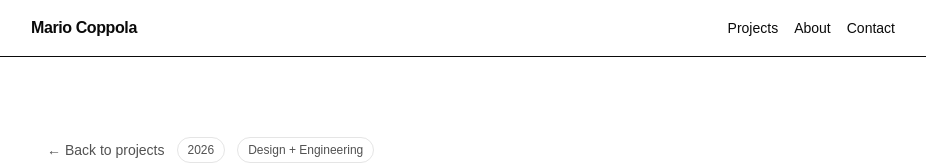
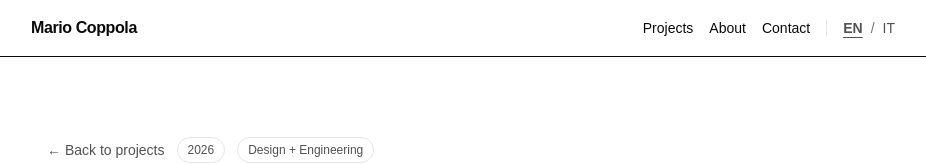
Before and after one commit to mario-coppola/portfolio, a Next.js app: page /projects/portfolio in a window 1280 px wide. Shown: the top 164 px of the page, without its empty margins (177-1103 px from the left). Built offline with nearby package versions, Linux system fonts and the light colour scheme; no server answers.

Commit message:
chore: create casestudy translate page and language switch toggle in header

```diff
--- a/src/app/projects/[slug]/page.tsx
+++ b/src/app/projects/[slug]/page.tsx
@@ -1,5 +1,7 @@
 import type { Metadata } from "next";
 import { notFound } from "next/navigation";
+import { caseStudyContent } from "@/content/caseStudy";
+import { getLangFromSearchParams, t, type SearchParams } from "@/content/i18n";
 import { getProjectBySlug } from "@/content/projects";
 import { Container } from "@/components/ui/Container";
 import { Card } from "@/components/ui/Card";
@@ -49,10 +51,15 @@ function Section({
 
 export default async function ProjectPage({
   params,
+  searchParams,
 }: {
   params: Promise<{ slug: string }>;
+  searchParams?: Promise<SearchParams> | SearchParams;
 }) {
   const { slug } = await params;
+  const resolvedSearchParams = await Promise.resolve(searchParams);
+  const lang = getLangFromSearchParams(resolvedSearchParams);
+  const ui = t(caseStudyContent, lang);
   const project = getProjectBySlug(slug);
   if (!project) return notFound();
 
@@ -60,7 +67,7 @@ export default async function ProjectPage({
     <Container className="space-y-8 py-10">
       <header className="space-y-3">
         <div className="flex flex-wrap items-center gap-3">
-          <TextLink href="/projects">← Back to projects</TextLink>
+          <TextLink href="/projects">{ui.backToProjects}</TextLink>
           {project.year ? <Badge>{project.year}</Badge> : null}
           <Badge>{project.role}</Badge>
         </div>
@@ -88,7 +95,7 @@ export default async function ProjectPage({
       <div className="grid gap-4">
         {project.context ? (
           <Card>
-            <Section title="What it is">
+            <Section title={ui.sectionTitles.whatItIs}>
               <p className="text-[var(--muted)]">{project.context}</p>
             </Section>
           </Card>
@@ -96,7 +103,7 @@ export default async function ProjectPage({
 
         {project.problem ? (
           <Card>
-            <Section title="Why this is hard">
+            <Section title={ui.sectionTitles.whyThisIsHard}>
               <p className="text-[var(--muted)]">{project.problem}</p>
             </Section>
           </Card>
@@ -104,7 +111,7 @@ export default async function ProjectPage({
 
         {project.decisions?.length ? (
           <Card>
-            <Section title="Safety design">
+            <Section title={ui.sectionTitles.safetyDesign}>
               <ul className="list-disc space-y-1 pl-5 text-[var(--muted)]">
                 {project.decisions.map((d) => (
                   <li key={d}>{d}</li>
@@ -116,7 +123,7 @@ export default async function ProjectPage({
 
         {project.tradeoffs?.length ? (
           <Card>
-            <Section title="Trade-offs">
+            <Section title={ui.sectionTitles.tradeOffs}>
               <ul className="list-disc space-y-1 pl-5 text-[var(--muted)]">
                 {project.tradeoffs.map((t) => (
                   <li key={t}>{t}</li>
@@ -128,7 +135,7 @@ export default async function ProjectPage({
 
         {project.outcome?.length ? (
           <Card>
-            <Section title="What you get">
+            <Section title={ui.sectionTitles.whatYouGet}>
               <ul className="list-disc space-y-1 pl-5 text-[var(--muted)]">
                 {project.outcome.map((o) => (
                   <li key={o}>{o}</li>
@@ -140,13 +147,12 @@ export default async function ProjectPage({
       </div>
 
       <Card>
-        <Section title="Working with webhooks and external events?">
+        <Section title={ui.cta.title}>
           <p className="text-[var(--muted)]">
-            If you need webhook or external event processing that stays correct under
-            retries, duplicates, and out-of-order delivery, I can help.
+            {ui.cta.body}
           </p>
           <ButtonLink href={"/contact"} variant="primary">
-            Get in touch
+          {ui.cta.linkLabel}
           </ButtonLink>
         </Section>
       </Card>
--- /dev/null
+++ b/src/components/blocks/LanguageSwitch.tsx
@@ -0,0 +1,54 @@
+"use client";
+
+import Link from "next/link";
+import { usePathname, useSearchParams } from "next/navigation";
+import { getLangFromSearchParams } from "@/content/i18n";
+import { cn } from "@/lib/cn";
+
+type LangOption = {
+  code: "en" | "it";
+  label: string;
+};
+
+const options: LangOption[] = [
+  { code: "en", label: "EN" },
+  { code: "it", label: "IT" },
+];
+
+export function LanguageSwitch() {
+  const pathname = usePathname();
+  const searchParams = useSearchParams();
+  const currentParams = new URLSearchParams(searchParams.toString());
+  const currentLang = getLangFromSearchParams(currentParams);
+
+  const buildHref = (nextLang: LangOption["code"]) => {
+    const params = new URLSearchParams(currentParams);
+    params.set("lang", nextLang);
+    const query = params.toString();
+    return query ? `${pathname}?${query}` : pathname;
+  };
+
+  return (
+    <div className="flex items-center gap-2 text-sm">
+      {options.map((option, index) => {
+        const isActive = option.code === currentLang;
+        const className = cn(
+          "underline-offset-4 transition-colors duration-200",
+          "text-[var(--muted)] hover:text-[var(--muted-foreground)] hover:underline",
+          isActive && "font-semibold text-[var(--foreground)] underline"
+        );
+
+        return (
+          <div key={option.code} className="flex items-center gap-2">
+            <Link href={buildHref(option.code)} className={className}>
+              {option.label}
+            </Link>
+            {index < options.length - 1 ? (
+              <span className="text-[var(--muted-foreground)]">/</span>
+            ) : null}
+          </div>
+        );
+      })}
+    </div>
+  );
+}
--- a/src/components/blocks/SiteHeader.tsx
+++ b/src/components/blocks/SiteHeader.tsx
@@ -1,5 +1,6 @@
 import Link from "next/link";
 import { Container } from "@/components/ui/Container";
+import { LanguageSwitch } from "@/components/blocks/LanguageSwitch";
 
 const nav = [
   { href: "/projects", label: "Projects" },
@@ -16,17 +17,21 @@ export function SiteHeader() {
             Mario Coppola
           </Link>
 
+          <div className="flex flex-wrap items-center gap-4">
             <nav className="flex flex-wrap items-center gap-4 text-sm">
               {nav.map((item) => (
                 <Link
                   key={item.href}
                   href={item.href}
-                className="hover hover:underline"
+                  className="hover:underline"
                 >
                   {item.label}
                 </Link>
               ))}
             </nav>
+            <span className="hidden h-4 w-px bg-[var(--border)] sm:inline-block" aria-hidden="true" />
+            <LanguageSwitch />
+          </div>
         </div>
       </Container>
     </header>
--- /dev/null
+++ b/src/content/caseStudy.ts
@@ -0,0 +1,52 @@
+import type { Lang } from "@/content/i18n";
+
+export type CaseStudyContent = {
+  backToProjects: string;
+  sectionTitles: {
+    whatItIs: string;
+    whyThisIsHard: string;
+    safetyDesign: string;
+    tradeOffs: string;
+    whatYouGet: string;
+  };
+  cta: {
+    title: string;
+    body: string;
+    linkLabel: string;
+  };
+};
+
+export const caseStudyContent: Record<Lang, CaseStudyContent> = {
+  en: {
+    backToProjects: "← Back to projects",
+    sectionTitles: {
+      whatItIs: "What it is",
+      whyThisIsHard: "Why this is hard",
+      safetyDesign: "Safety design",
+      tradeOffs: "Trade-offs",
+      whatYouGet: "What you get",
+    },
+    cta: {
+      title: "Working with webhooks and external events?",
+      body:
+        "If you need webhook or external event processing that stays correct under retries, duplicates, and out-of-order delivery, I can help.",
+      linkLabel: "Get in touch",
+    },
+  },
+  it: {
+    backToProjects: "← Torna ai progetti",
+    sectionTitles: {
+      whatItIs: "Che cos'è",
+      whyThisIsHard: "Perché è difficile",
+      safetyDesign: "Progettazione per l'affidabilità",
+      tradeOffs: "Compromessi",
+      whatYouGet: "Cosa ottieni",
+    },
+    cta: {
+      title: "Webhook o eventi esterni in produzione?",
+      body:
+        "Se hai bisogno di webhook o eventi esterni che restino corretti con retry, duplicati e consegna fuori ordine, posso aiutarti.",
+      linkLabel: "Contattami",
+    },
+  },
+};
```
Lines whose indentation alone changed are shown as unchanged.
